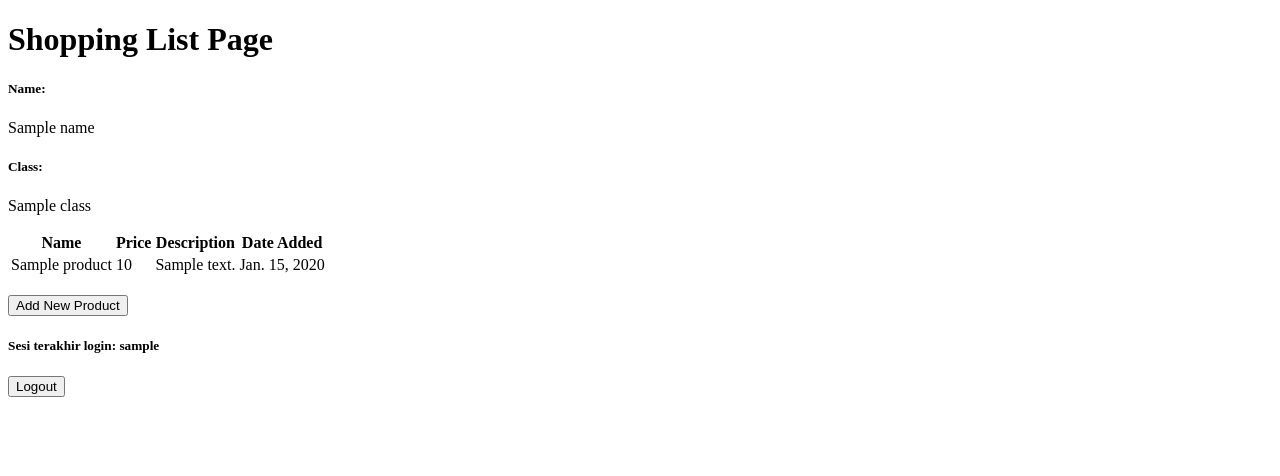
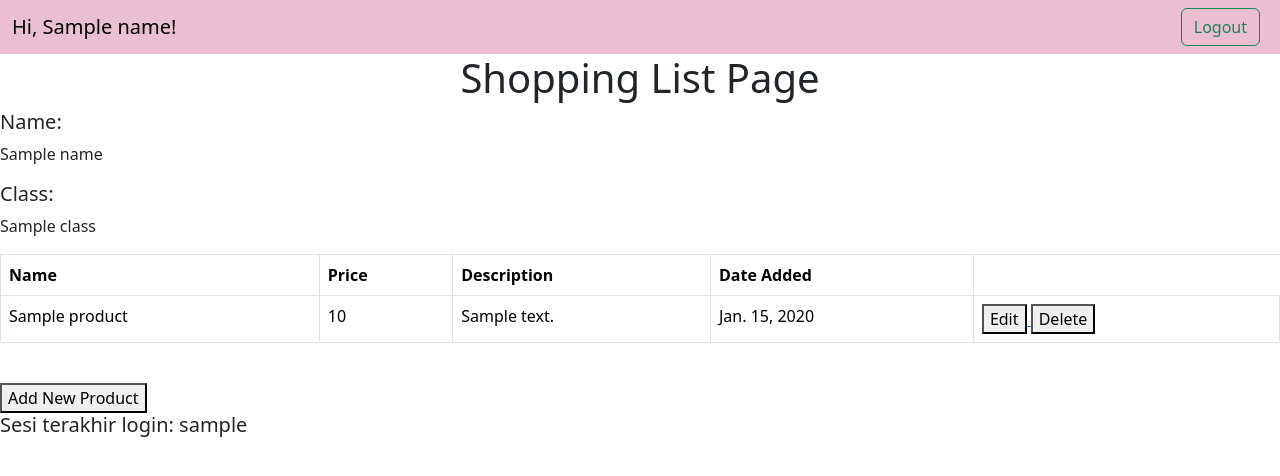
Before and after one commit to divieurora/shopping-list, a Django app: template main/templates/main.html in a window 1280 px wide. Shown: the top 476 px of the page. Run offline with Django 4.2, Linux system fonts and the light colour scheme; tables that the repository leaves empty hold one stand-in row (values such as "Sample post"); the template is opened without the code that fills it: values that come from a table or form of the project are taken from there, most other values are stand-ins (such as "Sample title", 1, 10 or a date in 2020).

Commit message:
tutorial 4 done

```diff
--- a/main/templates/main.html
+++ b/main/templates/main.html
@@ -2,20 +2,35 @@
 {% extends "base.html" %}
 
 {% block content %}
+    <nav class="navbar" style="background-color: #ebbed2;">
+        <div class="container-fluid">
+            <a class="navbar-brand mb-0 h1">Hi, {{name}}!</a>
+            <form class="d-flex justify-content-end">
+                <a href="{% url 'main:logout' %}">
+                    <button class="btn btn-outline-success me-2" type="button">Logout</button>
+                </a>
+            </form>
+        </div>
+    </nav>
+    <div class="d-flex justify-content-center">
         <h1>Shopping List Page</h1>
+    </div>
 
     <h5>Name:</h5>
     <p>{{name}}</p>
 
     <h5>Class:</h5>
     <p>{{class}}</p>
-    <table>
+    <table class="table table-bordered">
+        <thead class="thead-light" style="background-color: #ebbed2;">
             <tr>
                 <th>Name</th>
                 <th>Price</th>
                 <th>Description</th>
                 <th>Date Added</th>
             </tr>
+        </thead>
+
 
         {% comment %} Berikut cara memperlihatkan data produk di bawah baris ini {% endcomment %}
 
@@ -25,6 +40,18 @@
                 <td>{{product.price}}</td>
                 <td>{{product.description}}</td>
                 <td>{{product.date_added}}</td>
+                <td>
+                    <a href="{% url 'main:edit_product' product.pk %}">
+                        <button>
+                            Edit
+                        </button>
+                    </a>
+                    <a href="{% url 'main:delete_product' product.pk %}">
+                        <button>
+                            Delete
+                        </button>
+                    </a>
+                </td>
             </tr>
         {% endfor %}
     </table>
@@ -37,9 +64,5 @@
         </button>
     </a>
     <h5>Sesi terakhir login: {{ last_login }}</h5>
-    <a href="{% url 'main:logout' %}">
-        <button>
-            Logout
-        </button>
-    </a>
+
 {% endblock content %}
--- a/main/urls.py
+++ b/main/urls.py
@@ -1,6 +1,7 @@
 from django.urls import path
 from main.views import show_main, create_product, show_xml, show_json
 from main.views import register, login_user, logout_user
+from main.views import edit_product, delete_product
 
 app_name = 'main'
 
@@ -12,4 +13,6 @@ urlpatterns = [
     path('register/', register, name='register'),
     path('login/', login_user, name='login'),
     path('logout/', logout_user, name='logout'),
+    path('edit-product/<int:id>', edit_product, name='edit_product'),
+    path('delete/<int:id>', delete_product, name='delete_product')
 ]
--- a/templates/base.html
+++ b/templates/base.html
@@ -9,6 +9,10 @@
         />
         {% block meta %}
         {% endblock meta %}
+        <link href="https://cdn.jsdelivr.net/npm/bootstrap@5.3.2/dist/css/bootstrap.min.css" rel="stylesheet" integrity="sha384-T3c6CoIi6uLrA9TneNEoa7RxnatzjcDSCmG1MXxSR1GAsXEV/Dwwykc2MPK8M2HN" crossorigin="anonymous">
+        <script src="https://code.jquery.com/jquery-3.6.0.min.js" integrity="sha384-KyZXEAg3QhqLMpG8r+J4jsl5c9zdLKaUk5Ae5f5b1bw6AUn5f5v8FZJoMxm6f5cH1" crossorigin="anonymous"></script>
+        <script src="https://cdn.jsdelivr.net/npm/@popperjs/core@2.11.8/dist/umd/popper.min.js" integrity="sha384-I7E8VVD/ismYTF4hNIPjVp/Zjvgyol6VFvRkX/vR+Vc4jQkC+hVqc2pM8ODewa9r" crossorigin="anonymous"></script>
+        <script src="https://cdn.jsdelivr.net/npm/bootstrap@5.3.2/dist/js/bootstrap.min.js" integrity="sha384-BBtl+eGJRgqQAUMxJ7pMwbEyER4l1g+O15P+16Ep7Q9Q+zqX6gSbd85u4mG4QzX+" crossorigin="anonymous"></script>
     </head>
 
     <body>
```
Also changed, not shown: main/templates/edit_product.html (added, +22 -0 lines), main/views.py (+14 -0 lines). Lines whose indentation alone changed are shown as unchanged.
